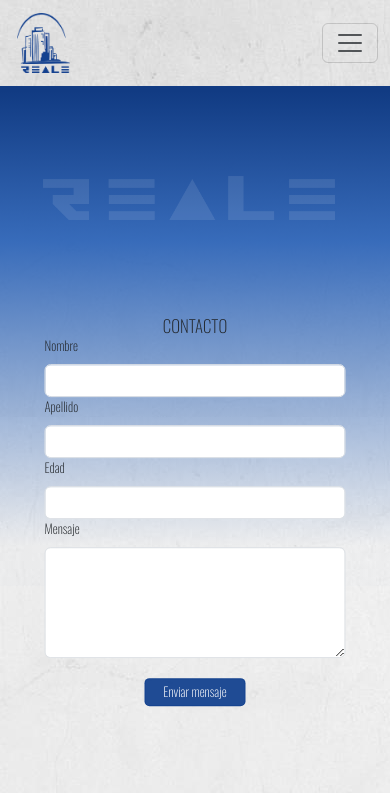
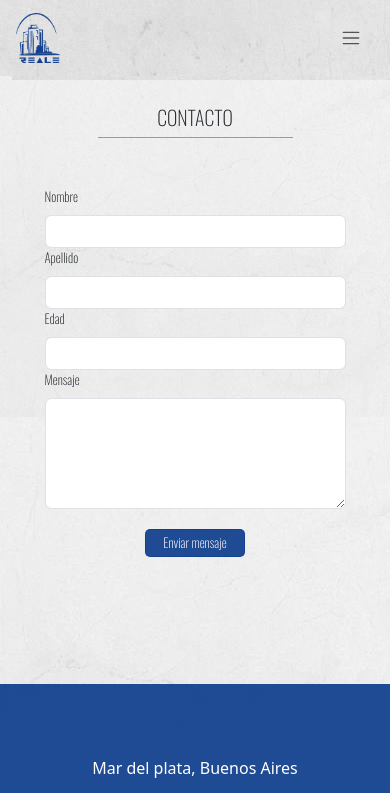
Before and after one commit to valentiaga/reacePaginaWeb, a website: page contacto.html in a window 390 px wide. Shown: the top 793 px of the page. Drawn offline with nearby package versions, Linux system fonts and the light colour scheme.

Commit message:
cambios en header movil

```diff
--- a/contacto.html
+++ b/contacto.html
@@ -52,36 +52,33 @@
     <header class="headerMovil">
       <nav class="navBar-movil navbar bg-body-tertiary fixed-top">
         <div class="container-fluid">
-              <a class="navbar-brand" href="#"><img class="logoHeader" src="./img/style/reale sin fondo.png"
-                      alt=""></a>
-              <button class="navbar-toggler" type="button" data-bs-toggle="offcanvas"
-                  data-bs-target="#offcanvasNavbar" aria-controls="offcanvasNavbar"
-                  aria-label="Toggle navigation">
+          <a class="navbar-brand" href="#"><img class="logoHeader" src="./img/style/reale sin fondo.png" alt=""></a>
+          <button class="navbar-toggler miNavBarToggler" type="button" data-bs-toggle="offcanvas" data-bs-target="#offcanvasNavbar"
+            aria-controls="offcanvasNavbar" aria-label="Toggle navigation">
             <span class="navbar-toggler-icon toggler-mio"></span>
           </button>
           <div class="offcanvas offcanvas-end" tabindex="-1" id="offcanvasNavbar"
             aria-labelledby="offcanvasNavbarLabel">
             <div class="offcanvas-header">
               <h5 class="offcanvas-title" id="offcanvasNavbarLabel">Reace Albañilería</h5>
-                      <button type="button" class="btn-close" data-bs-dismiss="offcanvas"
-                          aria-label="Close"></button>
+              <button type="button" class="btn-close" data-bs-dismiss="offcanvas" aria-label="Close"></button>
             </div>
             <div class="offcanvas-body">
               <ul class="navbar-nav  flex-grow-1 pe-3">
                 <li class="nav-item">
-                              <a class="nav-link" aria-current="page" href="./index.html">Inicio</a>
+                  <a class="nav-link active" aria-current="page" href="./index.html">Inicio</a>
                 </li>
                 <li class="nav-item">
                   <a class="nav-link" href="./servicios.html">Servicios</a>
                 </li>
                 <li class="nav-item">
-                              <a class="nav-link " href="./sobreNosotros.html">Nosotros</a>
+                  <a class="nav-link" href="./sobreNosotros.html">Nosotros</a>
                 </li>
                 <li class="nav-item">
                   <a class="nav-link" href="./trabajos.html">Trabajos</a>
                 </li>
                 <li class="nav-item">
-                              <a class="nav-link active" href="./contacto.html">Contacto</a>
+                  <a class="nav-link" href="./contacto.html">Contacto</a>
                 </li>
                 <li class="nav-item">
                   <a class="nav-link" href="./formaParte.html">Formá parte</a>
@@ -95,17 +92,11 @@
       </nav>
     </header>
 
-    <main class="mainContacto">
+    <main >
+      <h3 class="text-center">CONTACTO</h3>
+      <span class="linea"></span>
+      <section class="row justify-content-center">
 
-      <section class="row justify-content-center sectionContacto">
-
-        <div class="divImagenContacto">
-
-          <!-- <img  class="imgContacto offset-lg-5" src="./img/style/reale sin fondo blanco.png" height="300px" alt=""> -->
-          <!-- <img  class="imgContacto offset-lg-3 col-lg-6" src="./img/style/reale solo.jpg" height="100px" alt="">  -->
-          <img  class="imgContacto offset-lg-4 col-lg-4 offset-1 col-10" src="./img/style/blanco reale.png" height="70px" alt="">
-        </div>
-        <h2 class="text-center" id="tituloContacto">CONTACTO</h2>
         <form class="col-lg-6 col-10 d-flex flex-column formContacto" action="">
           <label for="nombreInput" class="form-label">Nombre</label>
           <input minlength="2" type="text" class="form-control miFormControl" id="nombreInput" required>
--- a/scss/abstract/_maps.scss
+++ b/scss/abstract/_maps.scss
@@ -1,4 +1,4 @@
 $paddingMobile:(
-    pad-top: 86px,
+    pad-top: 80px,
     pad-bot: 370px
 );
--- a/scss/components/_body.scss
+++ b/scss/components/_body.scss
@@ -107,7 +107,7 @@ h5 {
        font-size: 12px;
     }
     .linea {
-        height: 2px;
+        height: 1px;
         width: 50%;
         left: 25%;
     }
--- a/scss/components/_footer.scss
+++ b/scss/components/_footer.scss
@@ -23,8 +23,7 @@ img.logo {
 
 .footerContacto{
     height: 130px;
-    position: absolute;
-    top:140%;
+    top:100%;
 }
 
 
@@ -73,7 +72,7 @@ img.logo {
     .footerContacto{
         // height: 130px;
         position: absolute;
-        top:90%;
+        top:70%;
     }
 
     img.logo {
--- a/scss/components/_formularios.scss
+++ b/scss/components/_formularios.scss
@@ -3,52 +3,30 @@
     padding-top: 30px;
 }
 
-.sectionContacto{
-    position: relative;
-}
 .formContacto {
     @extend %form;
-    padding-top: 40px;
-    position: absolute;
-    top:65%;
-    left: 50%;
-    transform: translate(-50%,-15%);
-
+    padding-top: 80px;
 }
 
-.lineaContacto {
-    position: absolute;
-    top:170%;
-    transform: translate(0,-50%);
-    @include fontMixin (nth($list: $size, $n: 8), ('Oswald', sans-serif));
 
-}
-#tituloContacto{
-    position: absolute;
-    // background-color: lighten(rgba(204, 201, 201, 0.361), 20%);
-    top:48%;
-    left: 50%;
-    transform: translate(-50%,-50%);
-    font-weight: 5;
-    border-bottom: $color-ppal;
+.imgContacto {
+    opacity: 0.1;
+    margin-top: 90px;
 }
 
-.imgContacto{
-   opacity: 0.1;
-   margin-top: 90px;
-}
+// .divImagenContacto{
+//     // height: 500px;
+//     // background: rgb(18,64,142);
+//     // background: linear-gradient(0deg, rgba(18,64,142,0.01) 0%, rgba(18,64,142,0.01) 8%, rgba(41,97,182,0.9262298669467787) 69%, rgba(17,59,131,1) 99%);
+//     // background-position: 50%10%;
+//     background-size: cover;
+// }
 
-.divImagenContacto{
-    height: 500px;
-    background: rgb(18,64,142);
-    background: linear-gradient(0deg, rgba(18,64,142,0.01) 0%, rgba(18,64,142,0.01) 8%, rgba(41,97,182,0.9262298669467787) 69%, rgba(17,59,131,1) 99%);
-    // background-position: 50%10%;
-    background-size: cover;
-}
-
-.miFormControl:focus {
-    box-shadow: 0 0 0 0.2rem rgba(173, 183, 225, 0.25);
-    border: nth($list: $size, $n: 1);
+.miFormControl {
+    &:focus {
+        box-shadow: 0 0 0 0.2rem rgba(173, 183, 225, 0.25);
+        border: nth($list: $size, $n: 1);
+    }
 }
 
 .miBoton {
@@ -61,18 +39,7 @@
     margin-top: 20px;
 }
 
-// .miInputMensaje{
-//     margin-top: 20px;
-// }
-
-
-// .miInput-group {
-//     height: 120px;
-//     @include padd-V (nth($list: $size, $n: 2), nth($list: $size, $n: 4));
-//     // padding-top: nth($list: $size, $n: 2);
-//     // padding-bottom: nth($list: $size, $n: 4);
-// }
-.inputArchivo{
+.inputArchivo {
     padding-bottom: 30px;
 }
 
@@ -83,39 +50,21 @@
         font-size: nth($list: $size, $n: 10);
     }
 
-    .formContacto{
-        transform: translate(-50%,-25%);
-
-        // border: 2px solid $color-ppal;
+    .imgContacto {
+        width: 80%;
+        height: auto;
+    }
+    .formContacto {
+        padding-top: 50px;
     }
 
-    .imgContacto{
-        width: 80%;
-        height: auto;
-
-        // opacity: 0.1;
-        // margin-top: 90px;
-     }
     .miBoton {
         padding: 3px 10px;
         font-size: nth($list: $size, $n: 10);
     }
 
-    // .inputArchivo{
-    //     padding-bottom: 300px;
-    // }
     .miInputMensaje {
         font-size: nth($list: $size, $n: 10);
-    }
-
-    .lineaContacto {
-        // font-size: nth($list: $size, $n: 10);
-        // font-family: 'Oswald', sans-serif;
-        display: none;
-    }
-
-    .imgContacto{
-        // height: auto;
     }
 
     .formulario {
--- a/scss/components/_header.scss
+++ b/scss/components/_header.scss
@@ -40,7 +40,7 @@ img.logoHeader {
 @media only screen and (max-width: 1100px) {
     header {
         justify-content: center;
-        height: auto;
+        // height: auto;
     }
 
     .headerWeb {
@@ -49,8 +49,21 @@ img.logoHeader {
 
     .headerMovil {
         display: block;
+        height: 80px;
     }
-
+    .miNavBarToggler {
+        border: none;
+        outline: none;
+        box-shadow: none;
+        &:focus{
+            border: none;
+            outline: none;
+            box-shadow: none;
+        }
+      }
+    .navbar-toggler-icon {
+        transform: scale(0.7); /* Ajusta el valor según tus necesidades */
+    }
     .navBar-movil {
         background-image: url(../img/style/grisClaro.jpeg);
     }
@@ -59,6 +72,6 @@ img.logoHeader {
     }
 
     img.logoHeader {
-        height: nth($list: $size, $n: 12);
+        height: nth($list: $size, $n: 7);
     }
 }
--- a/scss/components/_mainIndex.scss
+++ b/scss/components/_mainIndex.scss
@@ -84,6 +84,10 @@
 
 
 @media screen and (max-width: 1100px) {
+    #index_main{
+        padding-bottom: 0%;
+    position: relative;
+    }
     .wrapper {
         font-size: nth($list: $size, $n: 3);
         width: 100%;
```
Also changed, not shown: formaParte.html (+3 -3 lines), index.html (+2 -2 lines), servicios.html (+6 -9 lines), sobreNosotros.html (+6 -10 lines), trabajos.html (+6 -9 lines), css/style.css, 1 other file. Lines whose indentation alone changed are shown as unchanged.
